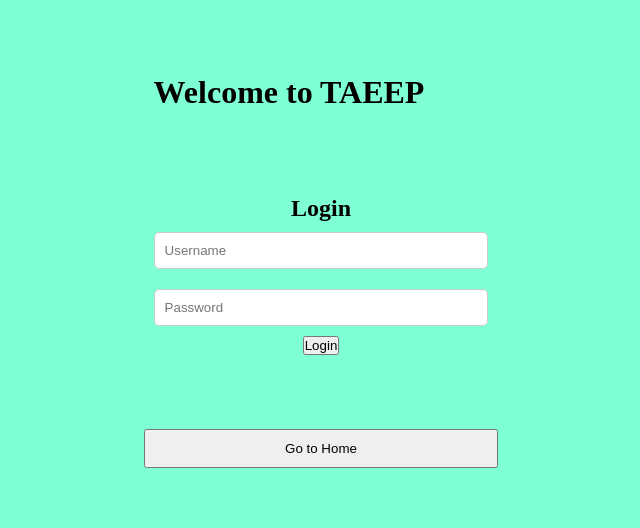
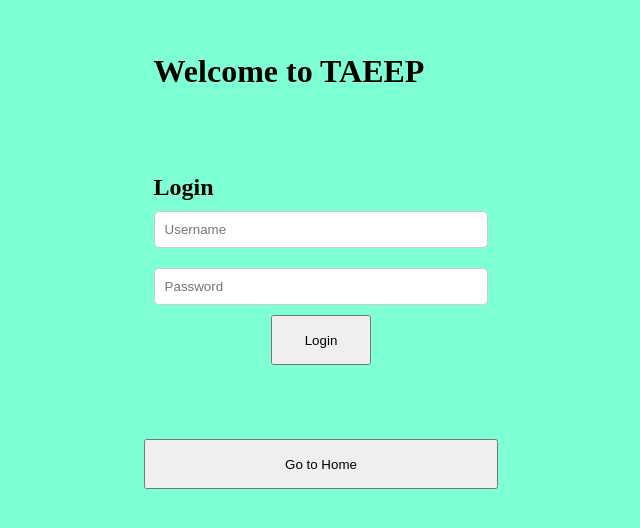
Before and after one commit to Kahl-d/Repository, a React (Create React App) app in the folder frontend/: page / in a window 1280 px wide. Shown: the part 134-662 px from the top of the page, without its empty margins (319-959 px from the left). Built offline with nearby package versions, Linux system fonts and the light colour scheme.

Commit message:
backend frontend in sync, message going through

```diff
--- a/frontend/src/Components/LandingPage.js
+++ b/frontend/src/Components/LandingPage.js
@@ -1,4 +1,4 @@
-import React from 'react';
+import React, { useState, useEffect } from 'react';
 import { useNavigate } from 'react-router-dom';
 import './lp.css';
 
@@ -9,19 +9,38 @@ const LandingPage = () => {
         navigate('/home');
     };
 
+    const onLoginClick = () => {
+        fetch('http://127.0.0.1:5000/test') // Replace with your Flask backend endpoint
+            .then((response) => response.json())
+            .then((data) => {
+                // Handle the response data here
+                console.log(data);
+            })
+            .catch((error) => {
+                // Handle any errors here
+                console.error('Error fetching data:', error);
+            });
+    }
+
+
     return (
         <div id="landingContainer">
             <h1 className='landingItem'>Welcome to TAEEP</h1>
-            <div id="loginSection" className='landingItem'>
+            <div className='landingItem'>
                 <h2>Login</h2>
-                <input type="text" placeholder="Username" />
-                <input type="password" placeholder="Password" />
-                <button>Login</button>
+                <form id="loginSection">
+                    <input type="text" placeholder="Username" autoComplete='email' />
+                    <input type="password" placeholder="Password" autoComplete='current-password' />
+                    <button
+                    onClick={onLoginClick}
+                    type="button">
+                        Login
+                    </button>
+                </form>
             </div>
             <button className='landingItem' onClick={goToHome}>Go to Home</button>
         </div>
     );
-
 }
 
 export default LandingPage;
--- a/frontend/src/Components/lp.css
+++ b/frontend/src/Components/lp.css
@@ -31,4 +31,6 @@
 
 button{
     cursor: pointer;
+    width: 100px;
+    height: 50px;
 }
--- a/frontend/src/index.js
+++ b/frontend/src/index.js
@@ -2,6 +2,7 @@ import React from 'react';
 import ReactDOM from 'react-dom/client';
 import { BrowserRouter } from 'react-router-dom';
 import App from './App'; // Import your main App component
+
 
 const root = document.getElementById('root');
 
```
